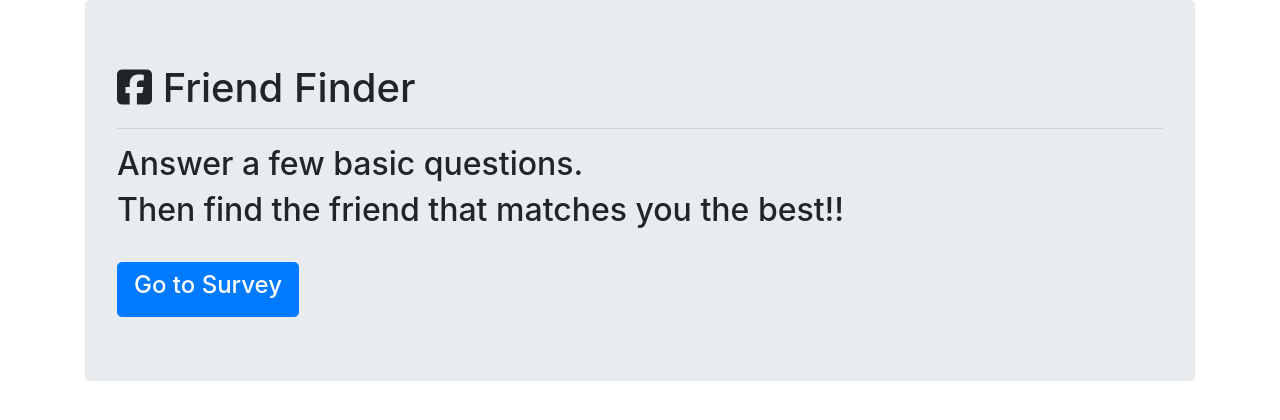
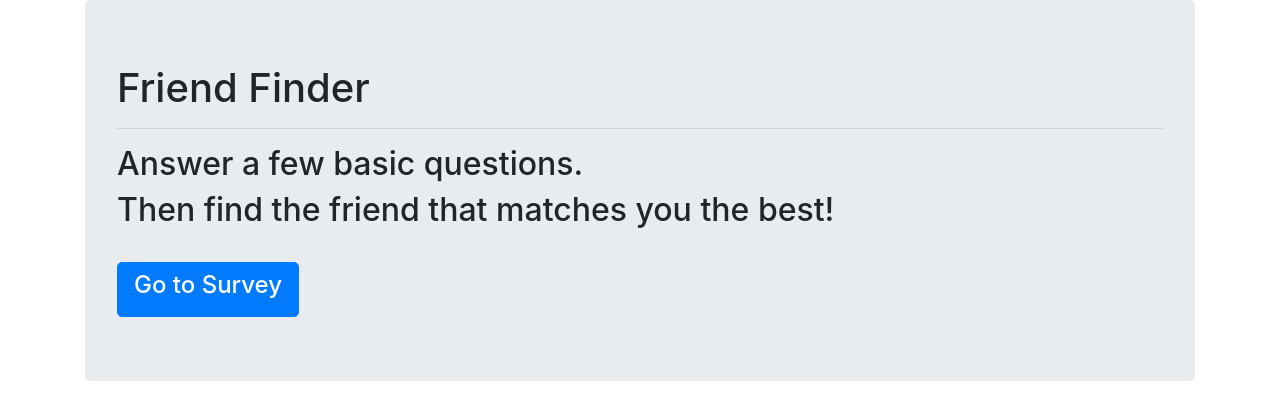
Before and after one commit to crhebeler/FriendFinder, a plain HTML site: page FriendFinder/public/index.html in a window 1280 px wide. Drawn offline with nearby package versions, Linux system fonts and the light colour scheme; some icons are missing.

Commit message:
added 5/11

```diff
--- a/FriendFinder/public/index.html
+++ b/FriendFinder/public/index.html
@@ -19,10 +19,10 @@
   <div class="container">
 
     <div class="jumbotron">
-      <h1><i class="fa fa-facebook-square" aria-hidden="true"></i> Friend Finder</h1>
+      <h1><i class="friendfinderlogo" aria-hidden="true"></i> Friend Finder</h1>
       <hr>
       <h2>Answer a few basic questions. </h2>
-      <h2>Then find the friend that matches you the best!!</h2>
+      <h2>Then find the friend that matches you the best!</h2>
       <br>
 
       <div>
```
